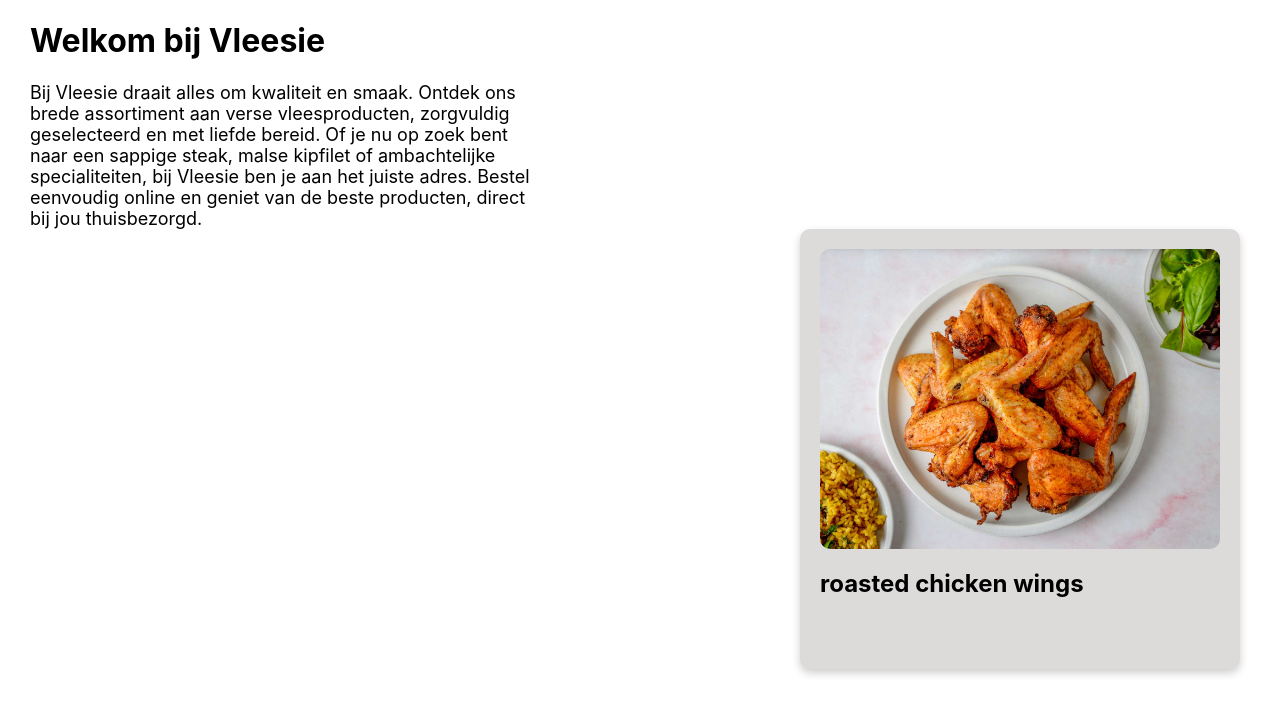
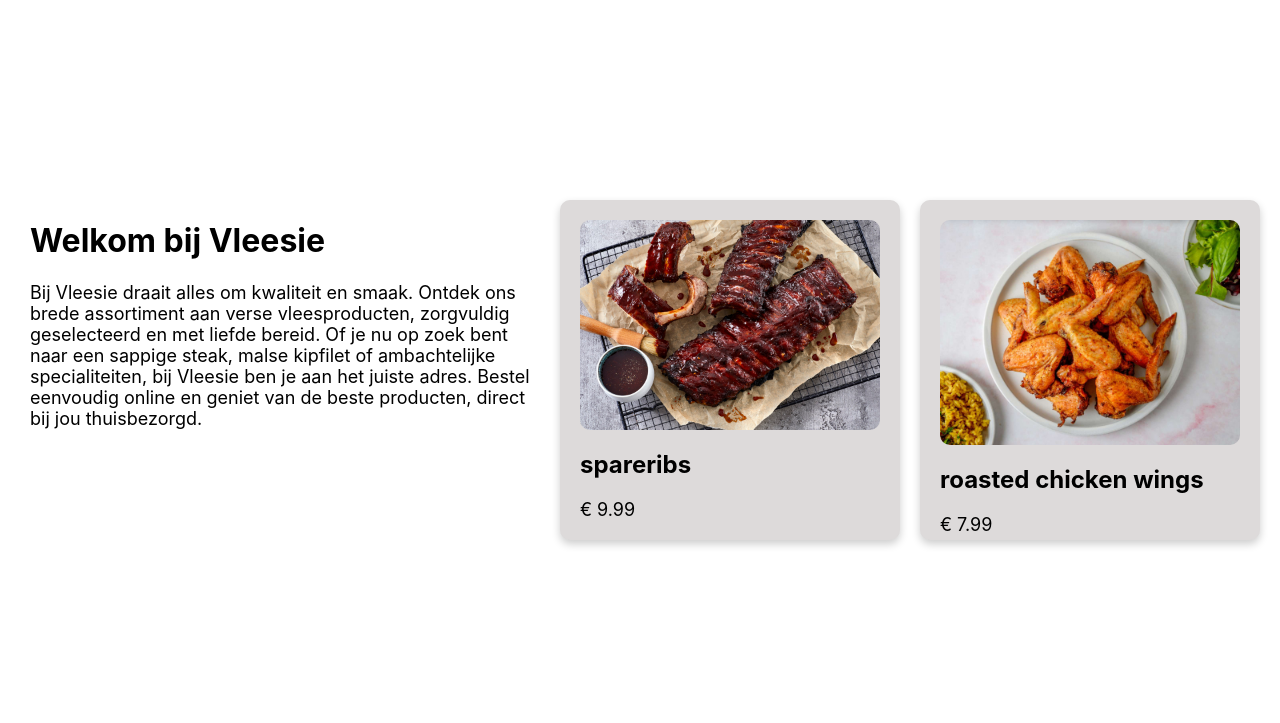
Before and after one commit to punthenk/vleesie_webshop, a PHP site: page / in a window 1280 px wide. Shown: the part 77-800 px from the top of the page. Run offline with PHP 8.4, Linux system fonts and the light colour scheme; some web fonts are replaced.

Commit message:
start menu producten beter gemaakt

```diff
--- a/design/css/style.css
+++ b/design/css/style.css
@@ -3,13 +3,20 @@ body {
     margin: 0;
     padding: 0;
 }
+
 .text-container {
     display: flex;
     margin-left: 30px;
     position: relative;
+    justify-content: center;
+    align-items: center;
+    margin-top: 200px;
+    display: flex;
     flex-direction: column;
     align-items: flex-start;
     width: 40%;
+    /* background-color: aquamarine; */
+    position: absolute;
 
 }
 p {
@@ -18,41 +25,23 @@ p {
     margin: 0;
     padding: 0;
 }
-/* .search-bar {
-
-    pas dit later aan :)
-
+.product-card {
     width: 300px;
-    height: 30px;
-    background-color: #ffffff;
-    border: 2px solid #000000;
-    border-radius: 10px;
-    margin-right: 50px;
-    box-sizing: border-box;
-    margin-left: auto;
-    margin-top: 100px;
-    display: flex;
-    justify-content: flex-end;
-    align-items: center;
-    z-index: 0;
-}    */
-.product-card {
-    width: 400px;
-    height: 400px;
+    height: 300px;
+    margin-top: 200px;
     background-color: #dddada;
     border-radius: 10px;
     box-shadow: 0 4px 8px rgba(0, 0, 0, 0.2);
-    margin-right: 20px;
+    margin-left: auto;
     display: flex;
     flex-direction: column;
-    align-items: right;
-    justify-content: right;
     padding: 20px;
-    position: absolute;
-    right: 20px;
     cursor: pointer;
     transition: transform 0.3s ease-in-out;
     overflow: hidden;
+    float: right;
+    margin-right: 20px;
+    float : right;
 }
 .product-card:hover {
     transform:scale(1.02);
@@ -63,7 +52,7 @@ p {
 }
 .product-card img {
     width: 100%;
-    height: 300px;
+    height: 250px;
     object-fit: cover;
     border-radius: 10px;
 }
--- a/design/index.html
+++ b/design/index.html
@@ -1,8 +1,8 @@
 <!DOCTYPE html>
 <html lang="en">
     <head>
-        <link rel="stylesheet" href="/design/css/style.css" />
-        <link rel="stylesheet" href="/design/css/navbar.css" />
+        <link rel="stylesheet" href="/css/style.css" />
+        <link rel="stylesheet" href="/css/navbar.css" />
         <meta charset="UTF-8" />
         <meta name="viewport" content="width=device-width, initial-scale=1.0" />
         <link
@@ -15,7 +15,7 @@
         <nav>
             <div class="sidebar">
                 <a class="close-icon" href="#" onclick="CloseSidebar()"
-                    ><img src="/design/img/closemenu.png" alt=""
+                    ><img src="/img/closemenu.png" alt=""
                 /></a>
                 <a class="nav-link active-tab" href="index.html">HOME</a>
                 <a class="nav-link" href="#">Nieuw</a>
@@ -32,7 +32,7 @@
                 <a class="nav-link hide-on-mobile" href="login.html">Inloggen</a>
                 <a class="nav-link hide-on-mobile" href="cart.html">Winkelwagen</a>'
                 <a class="nav-link menu-icon" onclick="OpenSidebar()">
-                <img src="/design/img/hamburger.png" alt=""/></a>
+                <img src="/img/hamburger.png" alt=""/></a>
             </div>
         </nav>
 
@@ -49,10 +49,16 @@
         </div>
         <!-- <input type="text" placeholder="Zoekbalk" class="search-bar" /> -->
         <div class="product-card">
-        <img src="/design/img/roasted-chicken-wings.jpg" alt="roasted-chicken-wings">
+        <img src="/img/roasted-chicken-wings.jpg" alt="roasted-chicken-wings">
         <h2>roasted chicken wings</h2>
+        <p>€ 7.99</p>
+        </div>
+        <div class="product-card">
+        <img src="/img/spareribs.jpg" alt="roasted-chicken-wings">
+        <h2>spareribs</h2>
+        <p>€ 9.99</p>
         </div>
 
     </body>
-    <script src="/design/js/navbar.js"></script>
+    <script src="/js/navbar.js"></script>
 </html>
```
Also changed, not shown: design/img/spareribs.jpg (added).
